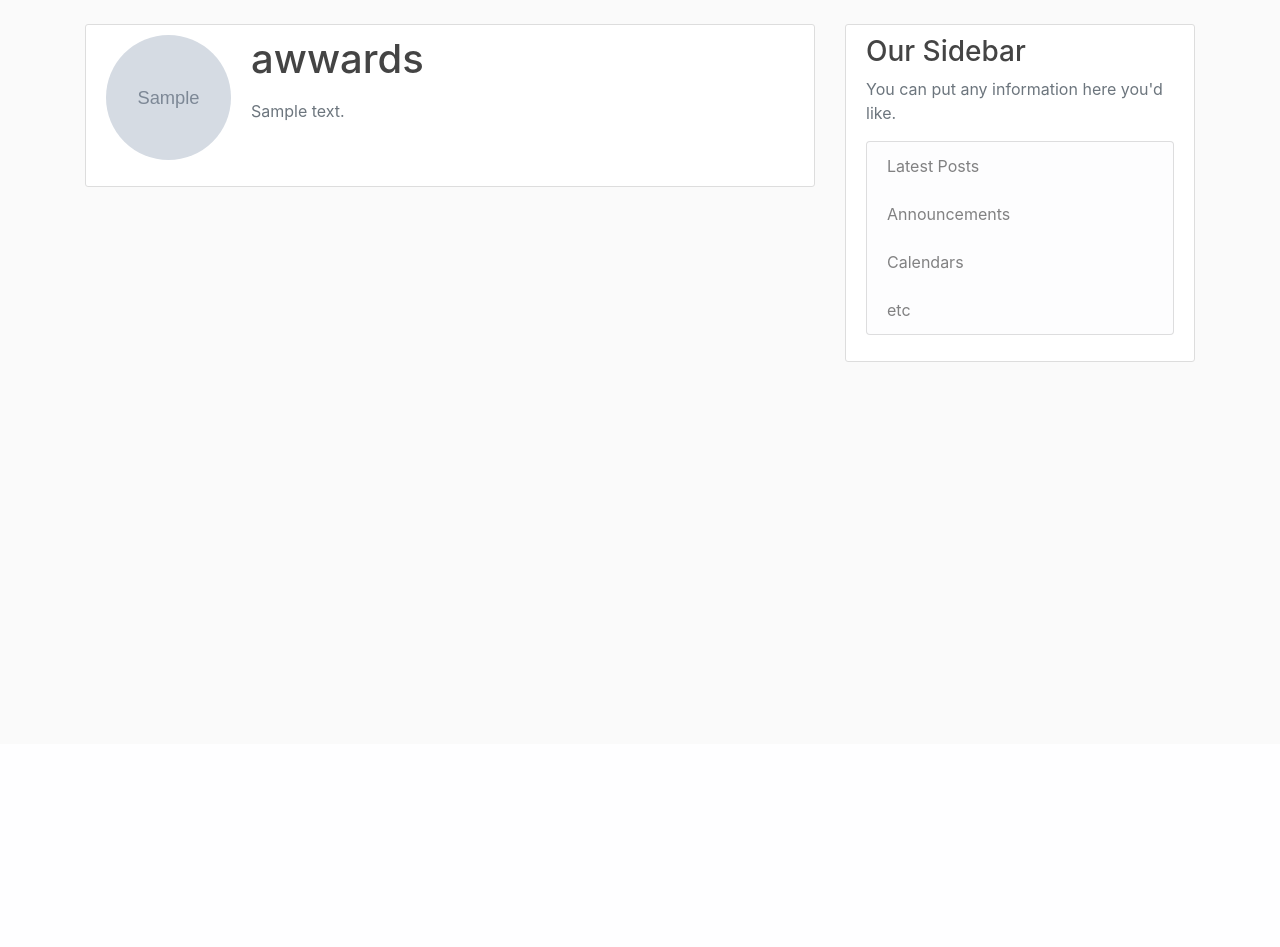
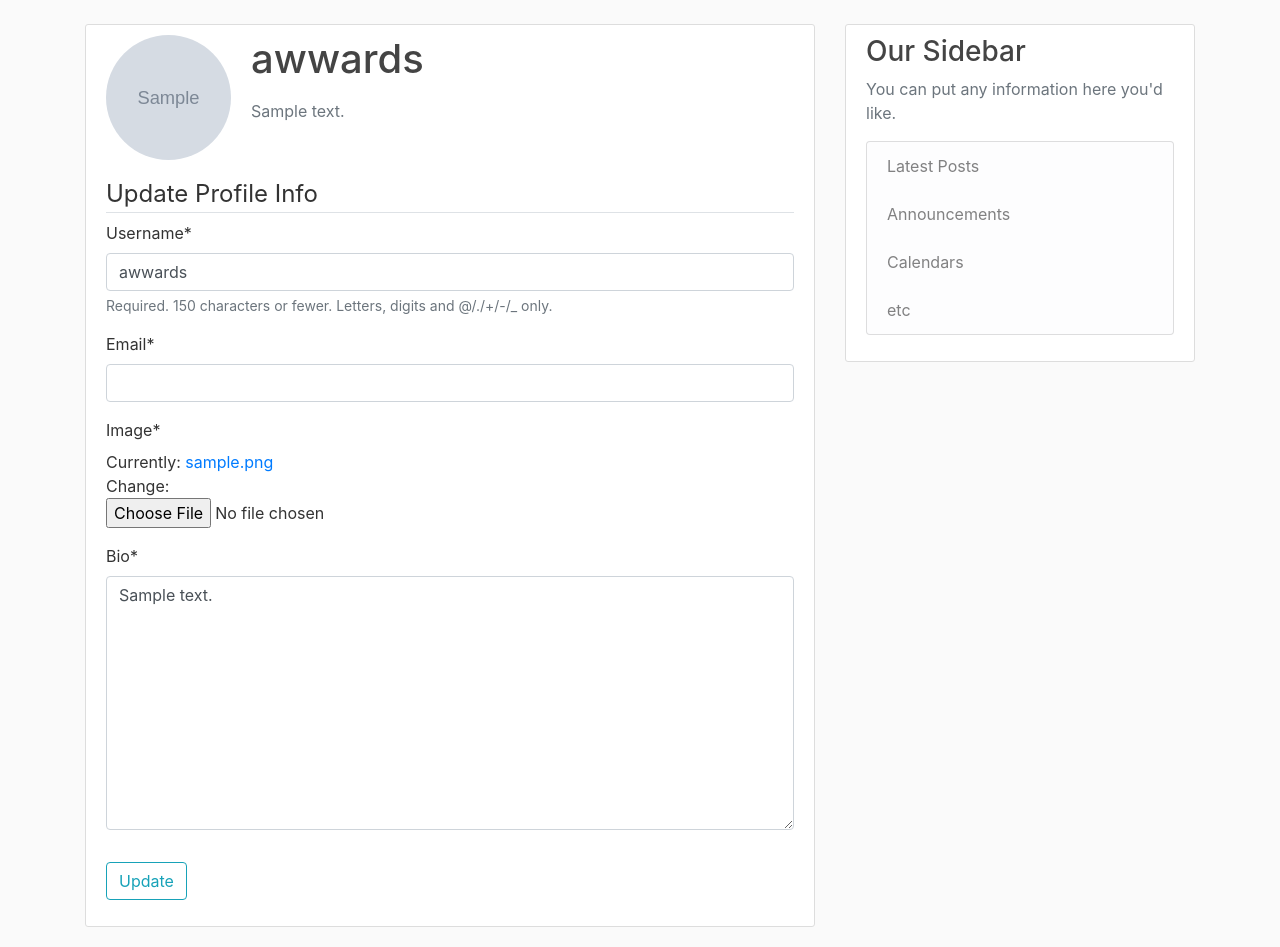
Before and after one commit to wanguinjoka/Awwards, a Django app: page /profile/ in a window 1280 px wide. Shown: the part 56-1003 px from the top of the page. Before the commit the page ends 418 px from the top, so only its background shows below. Run offline with Django 3.2, Linux system fonts and the light colour scheme; a user stored in the database is signed in; tables that the repository leaves empty hold one stand-in row (values such as "Sample post"); grey boxes marked "Sample" are stand-in pictures; some libraries are stand-ins or nearby versions.

Commit message:
update profile forms displaying on page

```diff
--- a/users/templates/users/profile.html
+++ b/users/templates/users/profile.html
@@ -11,5 +11,16 @@
         </div>
       </div>
       <!-- FORM HERE -->
+      <form method="POST" enctype="multipart/form-data">
+           {% csrf_token %}
+           <fieldset class ="form-group">
+               <legend class = "border-bottom mb-6">Update Profile Info</legend>
+               {{ u_form | crispy }}
+               {{ p_form | crispy }}
+           </fieldset>
+           <div class="form-group">
+               <button class ="btn btn-outline-info" type="submit">Update</button>
+           </div>
+       </form>
     </div>
 {% endblock content %}
--- a/users/views.py
+++ b/users/views.py
@@ -1,7 +1,7 @@
 from django.shortcuts import render,redirect
 from django.contrib.auth.decorators import login_required
 from django.contrib import messages
-from .forms import UserRegisterForm
+from .forms import UserRegisterForm,UserUpadateForm,ProfileUpdateForm
 
 
 
@@ -22,4 +22,18 @@
 
 @login_required
 def profile(request):
-    return render(request,'users/profile.html')
+    if request.method == 'POST':
+        u_form = UserUpadateForm(request.POST, instance=request.user)
+        p_form = ProfileUpdateForm(request.POST, request.FILES, instance=request.user.profile)
+
+        if u_form.is_valid() and p_form.is_valid():
+            u_form.save()
+            p_form.save()
+            messages.success(request, f'Your account has been updated!')
+            return redirect('profile')
+    else:
+        u_form = UserUpadateForm(instance=request.user)
+        p_form = ProfileUpdateForm(instance=request.user.profile)
+
+        context = { 'u_form': u_form, 'p_form':p_form}
+        return render(request,'users/profile.html', context)
```
